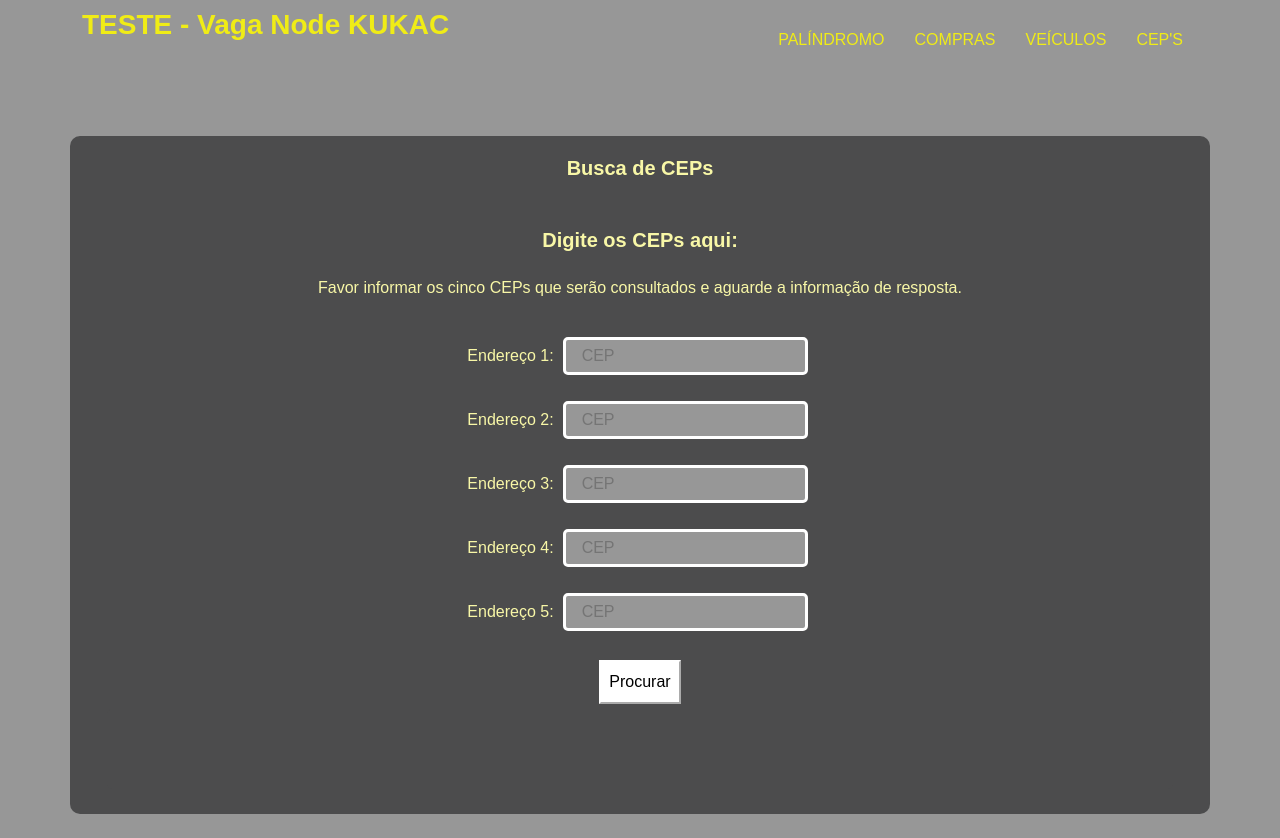
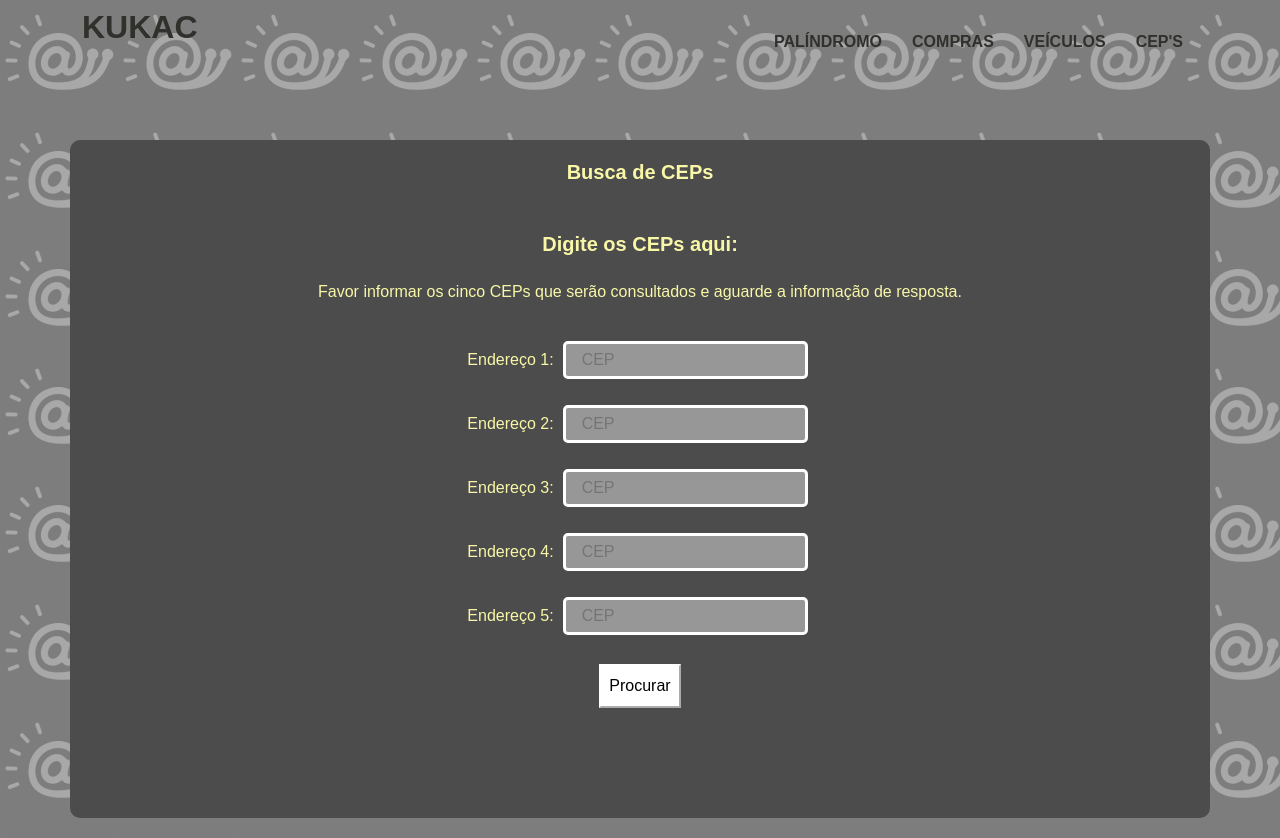
Before and after one commit to rogeriogomes2009/testes-kukac, a React (Create React App) app in the folder frontend/: page /ceps in a window 1280 px wide. Built offline with nearby package versions, Linux system fonts and the light colour scheme.

Commit message:
Add styles

```diff
--- a/frontend/src/componentes/Barnav/index.jsx
+++ b/frontend/src/componentes/Barnav/index.jsx
@@ -18,7 +18,7 @@
           <nav className='navbar navbar-expand-lg '>
             <Link to="/" style={{ textDecoration: 'none' }}>
               <a className='navbar-brand playground' href='index.html'>
-                <h3>TESTE - Vaga Node KUKAC</h3>
+                <h2>KUKAC</h2>
               </a>
             </Link>
             <button
--- a/frontend/src/componentes/Barnav/styles.scss
+++ b/frontend/src/componentes/Barnav/styles.scss
@@ -10,6 +10,7 @@
   .nav-link {
     text-transform: uppercase;
     font-weight: 500;
+    font-weight: bold;
     padding: 0 0 4px 0;
     margin: 0 15px;
     color: var(--support);
--- a/frontend/src/index.scss
+++ b/frontend/src/index.scss
@@ -4,7 +4,7 @@
   --primary-dark: #981ee4;
   --background: #979797;
   --background-box: #4c4c4d;
-  --support: #f0ec16;
+  --support: #30302c;
   --black: #09090a;
   --text: #f8f7a7;
   --btn-primary: #ffffff;
@@ -35,6 +35,7 @@
   -webkit-font-smoothing: antialiased;
   -moz-osx-font-smoothing: grayscale;
   background-color: var(--background);
+  background-image: url(../public/back.png);
   color: var(--text);
   overflow-x: hidden;
 }
```
Also changed, not shown: frontend/public/back.png (added), frontend/public/back2.jpg (added).
